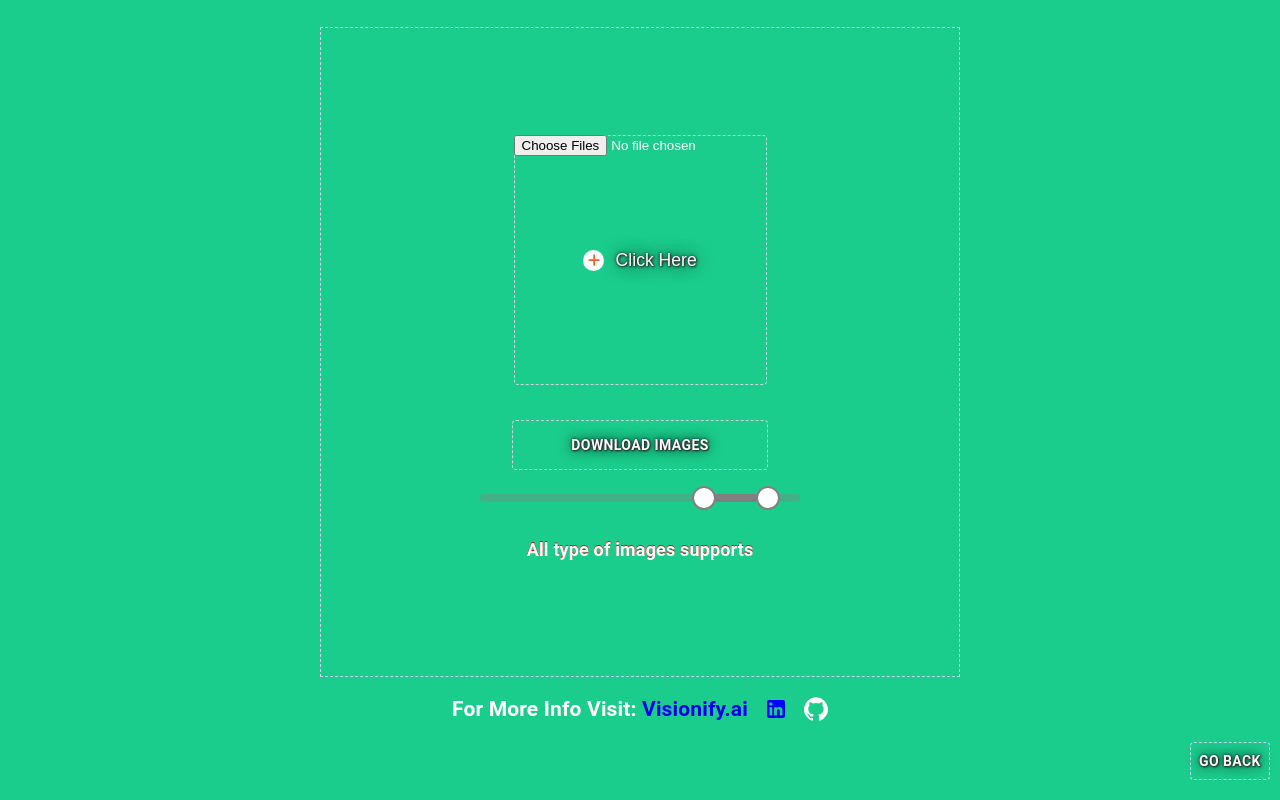
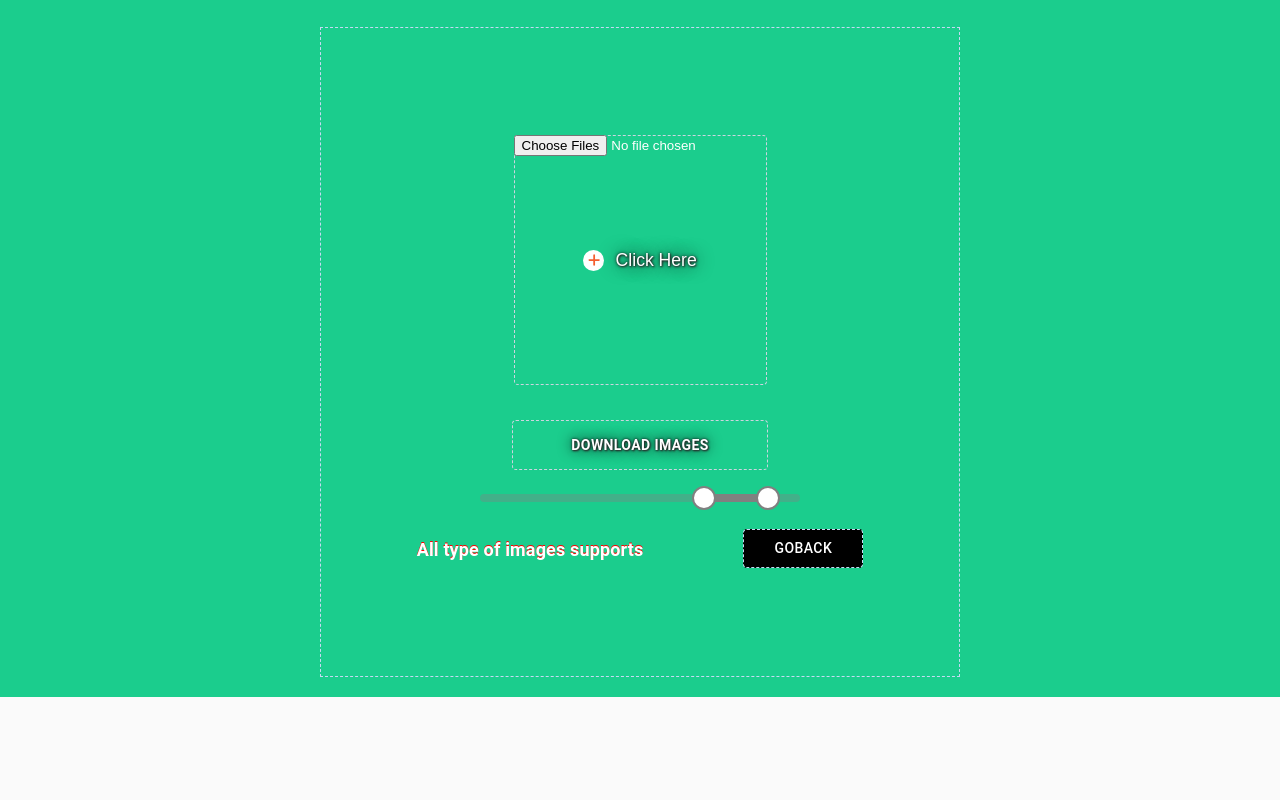
Before and after one commit to Mayur-SDE/image-app, a React (Create React App) app: page / in a window 1280 px wide. Shown: the part 787-1587 px from the top of the page. After the commit the page ends 1484 px from the top, so only its background shows below. Built offline with nearby package versions, Linux system fonts and the light colour scheme.

Commit message:
added new feature

```diff
--- a/src/App.js
+++ b/src/App.js
@@ -7,7 +7,6 @@ import "../src/styles/style.css";
 import LinkedInIcon from "@material-ui/icons/LinkedIn";
 import GitHubIcon from "@material-ui/icons/GitHub";
 import { Link as Scroll } from "react-scroll";
-import MyApp from "./pages/components/MyApp";
 
 const useStyles = makeStyles((theme) => ({
   root: {
@@ -21,6 +20,7 @@ const useStyles = makeStyles((theme) => ({
     display: "flex",
     alignItems: "center",
     justifyContent: "center",
+    justifyContent: "space-between",
   },
   footerTitle: {
     color: "white",
@@ -43,29 +43,7 @@ export default function App() {
       <CssBaseline />
       <HomePage />
       <ImageTrain />
-      {/* <MyApp /> */}
-      <footer className={classes.footerInfo}>
-        <h2 className={classes.footerTitle}>
-          For More Info Visit:{" "}
-          <a
-            style={{ cursor: "pointer", textDecoration: "none" }}
-            href="https://visionify.ai/"
-          >
-            Visionify.ai
-          </a>
-        </h2>
-        <LinkedInIcon className={classes.LinkedInIconInfo} />
-        <GitHubIcon className={classes.GitHubIconInfo} />
-      </footer>
-      <fileDownloader className={classes.fileDownloaderInfo} />
-
-      <Scroll to="header" smooth={true}>
-        {/* <IconButton> */}
-        <div className="btn-container">
-          <Button className="btn-Info">Go Back</Button>
-        </div>
-        {/* </IconButton> */}
-      </Scroll>
+      <br></br>
     </div>
   );
 }
--- a/src/pages/components/ImageTrain.js
+++ b/src/pages/components/ImageTrain.js
@@ -10,6 +10,7 @@ import { FontAwesomeIcon } from "@fortawesome/react-fontawesome";
 import { faPlus } from "@fortawesome/free-solid-svg-icons";
 import Slider from "@material-ui/core/Slider";
 import { file } from "jszip";
+import { Link as Scroll } from "react-scroll";
 
 // import { file } from 'jszip';
 var zip = require("jszip")();
@@ -161,7 +162,6 @@ function ImageTrain() {
       <div className="file-card" id="place-to-visit">
         <div className="file-inputs">
           <input
-            accept="image/*"
             multiple
             type="file"
             onChange={(e) => covertBaseImages(e.target.files)}
@@ -190,7 +190,12 @@ function ImageTrain() {
             onChange={handlevalidateChange}
           />
         </div>
-        <p className="main">All type of images supports</p>
+        <div className="seperat-div">
+          <p className="main">All type of images supports</p>
+          <Scroll to="header" smooth={true}>
+            <Button className="btn-info">GoBack</Button>
+          </Scroll>
+        </div>
       </div>
     </>
   );
--- a/src/pages/components/image.scss
+++ b/src/pages/components/image.scss
@@ -144,3 +144,18 @@
   display: flex;
   justify-content: space-between;
 }
+
+.seperat-div {
+  display: flex;
+  justify-content: center;
+  align-items: center;
+}
+
+.seperat-div .btn-info {
+  background-color: black;
+  margin-top: 15px;
+  margin-left: 100px;
+  width: 120px;
+  color: #fff;
+  border: 1px dashed #c5daf3;
+}
--- a/src/styles/style.css
+++ b/src/styles/style.css
@@ -88,13 +88,13 @@ img {
   justify-content: end;
   align-items: center;
   padding-bottom: 20px;
-  margin-right: 10px;
+  margin-left: 10px;
 }
 
 .btn-container .btn-Info {
-  background-color: transparent;
+  background-color: black;
   font-weight: 700;
-  width: 80px;
+  width: 100px;
   border: 1px dashed #c5daf3;
   text-shadow: 1px 1px 2px rgb(46, 44, 44), 0 0 1em rgb(1, 1, 10),
     0 0 0.2em rgb(13, 13, 14);
```
Also changed, not shown: src/pages/components/Footer.js (added), src/pages/components/MyApp.js (deleted).
